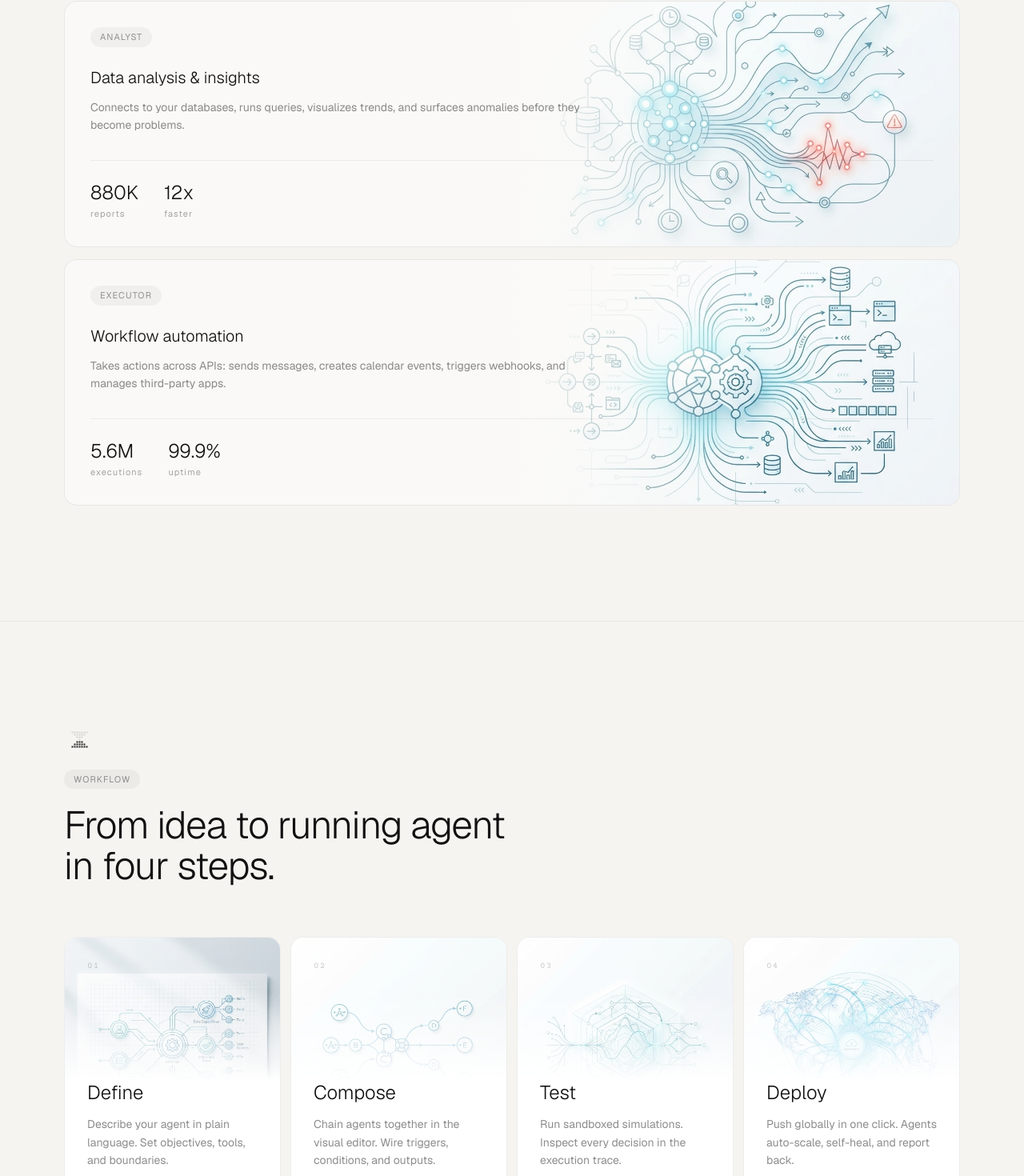
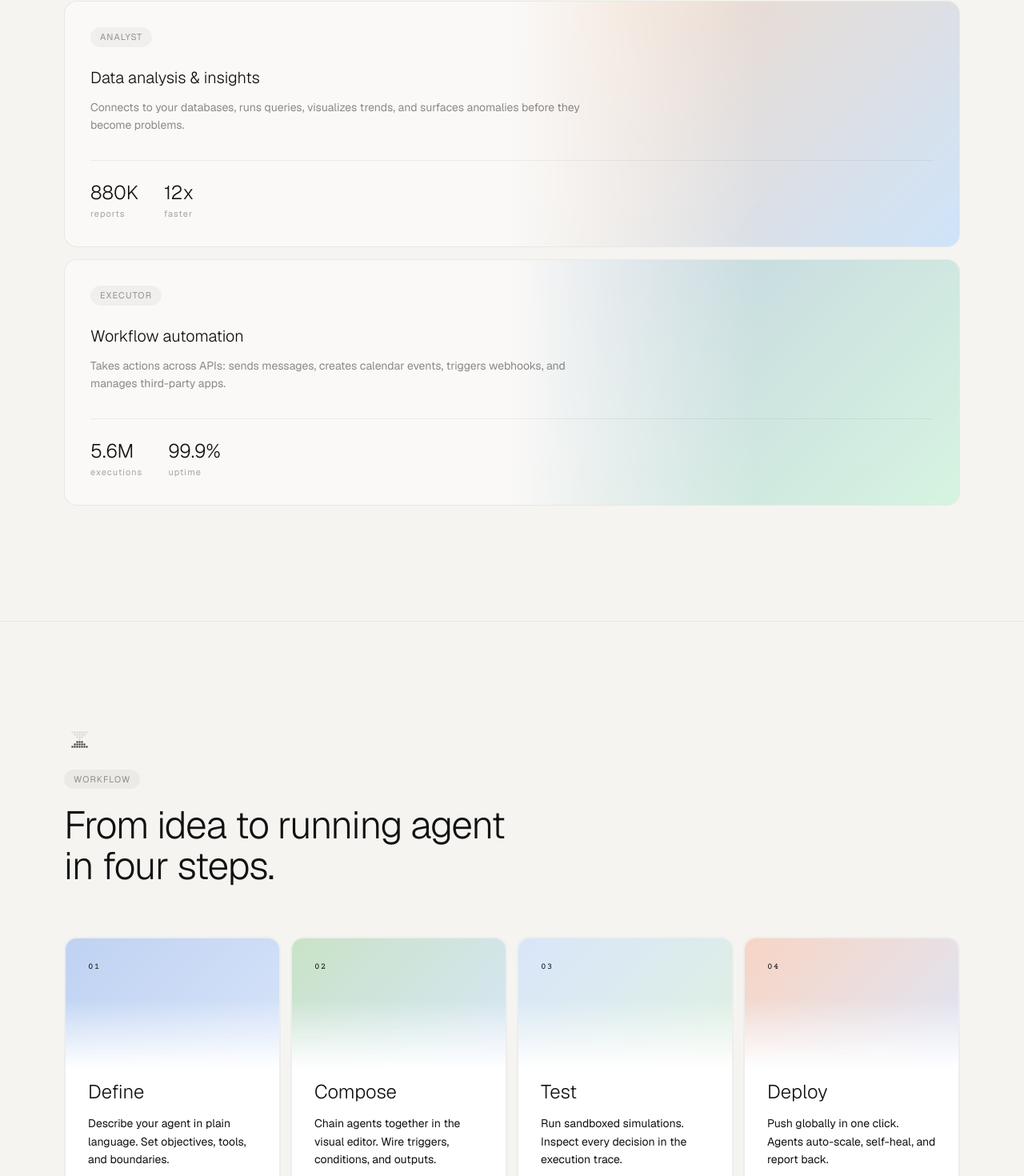
Before and after one commit to Anukalpdixit/agentic-build-orchestrate-a, a Next.js app: page / in a window 1280 px wide. Shown: the part 2824-4294 px from the top of the page at 80% size. Built offline with nearby package versions, Linux system fonts and the light colour scheme.

Commit message:
feat: update global color variables and apply new ORECA brand colors to UI components
Co-authored-by: Anukalp Dixit <164378634+Anukalpdixit@users.noreply.github.com>

```diff
--- a/app/globals.css
+++ b/app/globals.css
@@ -4,39 +4,50 @@
 @custom-variant dark (&:is(.dark *));
 
 :root {
-  --background: oklch(1 0 0);
-  --foreground: oklch(0.145 0 0);
+  /* ORECA Brand Colors: Calm Intelligence */
+  --sky-blue-dark: oklch(0.52 0.16 260);     /* Deep sky blue #1e5a96 */
+  --sky-blue: oklch(0.65 0.13 260);          /* Medium sky blue #4da6ff */
+  --sky-blue-light: oklch(0.80 0.08 260);    /* Light sky blue #b3d9ff */
+  --soft-green: oklch(0.72 0.12 142);        /* Soft green #6ee7a0 */
+  --soft-green-light: oklch(0.85 0.08 142);  /* Very light green #d4f9e8 */
+  --warm-orange: oklch(0.62 0.18 47);        /* Warm orange #e87722 (softened) */
+  --warm-orange-light: oklch(0.75 0.12 47);  /* Light orange #f5b899 */
+  --neutral-gray: oklch(0.96 0.01 0);        /* Very light gray #f5f5f4 */
+  --neutral-dark: oklch(0.25 0 0);           /* Dark gray/charcoal #3a3a3a */
+
+  --background: var(--neutral-gray);
+  --foreground: var(--neutral-dark);
   --card: oklch(1 0 0);
-  --card-foreground: oklch(0.145 0 0);
+  --card-foreground: var(--neutral-dark);
   --popover: oklch(1 0 0);
-  --popover-foreground: oklch(0.145 0 0);
-  --primary: oklch(0.205 0 0);
-  --primary-foreground: oklch(0.985 0 0);
-  --secondary: oklch(0.97 0 0);
-  --secondary-foreground: oklch(0.205 0 0);
-  --muted: oklch(0.97 0 0);
-  --muted-foreground: oklch(0.556 0 0);
-  --accent: oklch(0.97 0 0);
-  --accent-foreground: oklch(0.205 0 0);
+  --popover-foreground: var(--neutral-dark);
+  --primary: var(--sky-blue-dark);
+  --primary-foreground: oklch(1 0 0);
+  --secondary: var(--soft-green);
+  --secondary-foreground: var(--neutral-dark);
+  --muted: var(--neutral-gray);
+  --muted-foreground: oklch(0.5 0 0);
+  --accent: var(--warm-orange);
+  --accent-foreground: oklch(1 0 0);
   --destructive: oklch(0.577 0.245 27.325);
   --destructive-foreground: oklch(0.577 0.245 27.325);
-  --border: oklch(0.922 0 0);
-  --input: oklch(0.922 0 0);
-  --ring: oklch(0.708 0 0);
-  --chart-1: oklch(0.646 0.222 41.116);
-  --chart-2: oklch(0.6 0.118 184.704);
-  --chart-3: oklch(0.398 0.07 227.392);
-  --chart-4: oklch(0.828 0.189 84.429);
-  --chart-5: oklch(0.769 0.188 70.08);
+  --border: var(--sky-blue-light);
+  --input: var(--neutral-gray);
+  --ring: var(--sky-blue);
+  --chart-1: var(--sky-blue);
+  --chart-2: var(--soft-green);
+  --chart-3: var(--warm-orange);
+  --chart-4: var(--sky-blue-light);
+  --chart-5: var(--soft-green-light);
   --radius: 0.625rem;
-  --sidebar: oklch(0.985 0 0);
-  --sidebar-foreground: oklch(0.145 0 0);
-  --sidebar-primary: oklch(0.205 0 0);
-  --sidebar-primary-foreground: oklch(0.985 0 0);
-  --sidebar-accent: oklch(0.97 0 0);
-  --sidebar-accent-foreground: oklch(0.205 0 0);
-  --sidebar-border: oklch(0.922 0 0);
-  --sidebar-ring: oklch(0.708 0 0);
+  --sidebar: var(--neutral-gray);
+  --sidebar-foreground: var(--neutral-dark);
+  --sidebar-primary: var(--sky-blue-dark);
+  --sidebar-primary-foreground: oklch(1 0 0);
+  --sidebar-accent: var(--soft-green);
+  --sidebar-accent-foreground: var(--neutral-dark);
+  --sidebar-border: var(--sky-blue-light);
+  --sidebar-ring: var(--sky-blue);
 }
 
 .dark {
--- a/app/page.tsx
+++ b/app/page.tsx
@@ -321,27 +321,32 @@ export default function AgenticPage() {
               { n: "03", title: "Test",    desc: "Run sandboxed simulations. Inspect every decision in the execution trace.", delay: 140, img: "/images/workflow-test.png" },
               { n: "04", title: "Deploy",  desc: "Push globally in one click. Agents auto-scale, self-heal, and report back.", delay: 200, img: "/images/workflow-deploy.png" },
             ].map((step) => (
-              <BentoCard key={step.n} className="relative overflow-hidden flex flex-col min-h-[320px]" delay={step.delay}>
-                {/* Image at top — mask fades it out strongly before the bottom edge */}
-                <div className="absolute inset-x-0 top-0 h-56 pointer-events-none">
-                  <img
-                    src={step.img}
-                    alt={step.title}
-                    className="w-full h-full object-cover object-top"
+              <BentoCard key={step.n} className="relative overflow-hidden flex flex-col min-h-[320px] border-2 border-sky-blue-light/30 bg-gradient-to-br from-sky-blue-light/5 to-soft-green-light/5" delay={step.delay}>
+                {/* Elegant gradient placeholder for illustration */}
+                <div className="absolute inset-x-0 top-0 h-48 pointer-events-none opacity-40">
+                  <div
+                    className="w-full h-full"
                     style={{
-                      maskImage: "linear-gradient(to bottom, black 0%, black 30%, transparent 80%)",
-                      WebkitMaskImage: "linear-gradient(to bottom, black 0%, black 30%, transparent 80%)",
+                      background: step.n === "01"
+                        ? "linear-gradient(135deg, var(--sky-blue) 0%, var(--sky-blue-light) 100%)"
+                        : step.n === "02"
+                        ? "linear-gradient(135deg, var(--soft-green) 0%, var(--sky-blue-light) 100%)"
+                        : step.n === "03"
+                        ? "linear-gradient(135deg, var(--sky-blue-light) 0%, var(--soft-green-light) 100%)"
+                        : "linear-gradient(135deg, var(--warm-orange-light) 0%, var(--sky-blue-light) 100%)",
+                      maskImage: "linear-gradient(to bottom, black 0%, black 40%, transparent 85%)",
+                      WebkitMaskImage: "linear-gradient(to bottom, black 0%, black 40%, transparent 85%)",
                     }}
                   />
                 </div>
                 {/* Number top-left */}
                 <div className="relative z-10 p-7">
-                  <span className="font-pixel text-[11px] text-black/20 tracking-widest block">{step.n}</span>
+                  <span className="font-pixel text-[11px] text-sky-blue/40 tracking-widest block">{step.n}</span>
                 </div>
                 {/* Text pushed further down */}
                 <div className="relative z-10 px-7 pb-7 mt-auto pt-16">
-                  <h3 className="text-2xl font-light mb-3">{step.title}</h3>
-                  <p className="text-sm text-black/45 leading-relaxed">{step.desc}</p>
+                  <h3 className="text-2xl font-light mb-3 text-neutral-dark">{step.title}</h3>
+                  <p className="text-sm text-neutral-dark/50 leading-relaxed">{step.desc}</p>
                 </div>
               </BentoCard>
             ))}
--- a/components/stacking-agent-cards.tsx
+++ b/components/stacking-agent-cards.tsx
@@ -8,28 +8,32 @@ const AGENTS = [
     title: "Web & data research",
     desc: "Autonomously browses the web, extracts structured data, synthesizes reports from multiple sources with citations.",
     stats: [{ v: "2.4M", l: "tasks run" }, { v: "98.2%", l: "accuracy" }],
-    img: "/images/agent-researcher.png",
+    gradientFrom: "#4da6ff",
+    gradientTo: "#6ee7a0",
   },
   {
     label: "CODER",
     title: "Code generation & review",
     desc: "Writes, refactors, and reviews code across 40+ languages. Runs tests, fixes bugs, opens pull requests automatically.",
     stats: [{ v: "1.1M", l: "PRs merged" }, { v: "3.2s", l: "avg response" }],
-    img: "/images/agent-coder.png",
+    gradientFrom: "#6ee7a0",
+    gradientTo: "#e87722",
   },
   {
     label: "ANALYST",
     title: "Data analysis & insights",
     desc: "Connects to your databases, runs queries, visualizes trends, and surfaces anomalies before they become problems.",
     stats: [{ v: "880K", l: "reports" }, { v: "12x", l: "faster" }],
-    img: "/images/agent-analyst.png",
+    gradientFrom: "#e87722",
+    gradientTo: "#4da6ff",
   },
   {
     label: "EXECUTOR",
     title: "Workflow automation",
     desc: "Takes actions across APIs: sends messages, creates calendar events, triggers webhooks, and manages third-party apps.",
     stats: [{ v: "5.6M", l: "executions" }, { v: "99.9%", l: "uptime" }],
-    img: "/images/agent-executor.png",
+    gradientFrom: "#1e5a96",
+    gradientTo: "#6ee7a0",
   },
 ]
 
@@ -98,28 +102,25 @@ export function StackingAgentCards() {
             >
               <div className="group relative bg-[#faf9f7] rounded-2xl border border-black/[0.07] overflow-hidden cursor-pointer">
 
-                {/* ── MOBILE: image top, fades out at bottom ── */}
-                {agent.img && (
-                  <div className="relative w-full h-52 pointer-events-none md:hidden">
-                    <img
-                      src={agent.img}
-                      alt={agent.label}
-                      className="absolute inset-0 w-full h-full object-cover object-center"
+                {/* ── MOBILE: gradient top, fades out at bottom ── */}
+                <div className="relative w-full h-52 pointer-events-none md:hidden opacity-30">
+                  <div
+                    className="absolute inset-0"
                     style={{
+                      background: `linear-gradient(135deg, ${agent.gradientFrom} 0%, ${agent.gradientTo} 100%)`,
                       maskImage: "linear-gradient(to bottom, black 0%, black 35%, transparent 85%)",
                       WebkitMaskImage: "linear-gradient(to bottom, black 0%, black 35%, transparent 85%)",
                     }}
                   />
                 </div>
-                )}
 
-                {/* ── DESKTOP: image right, fades out at left (absolute) ── */}
-                {agent.img && (
-                  <div className="hidden md:block absolute inset-y-0 right-0 w-1/2 pointer-events-none">
-                    <img
-                      src={agent.img}
-                      alt={agent.label}
-                      className="w-full h-full object-cover object-center"
+                {/* ── DESKTOP: gradient right, fades out at left (absolute) ── */}
+                <div className="hidden md:block absolute inset-y-0 right-0 w-1/2 pointer-events-none opacity-25">
+                  <div
+                    className="w-full h-full"
+                    style={{
+                      background: `linear-gradient(135deg, ${agent.gradientFrom} 0%, ${agent.gradientTo} 100%)`,
+                    }}
                   />
                   <div
                     className="absolute inset-0"
@@ -128,7 +129,6 @@ export function StackingAgentCards() {
                     }}
                   />
                 </div>
-                )}
 
                 {/* Text content */}
                 <div
```
Lines whose indentation alone changed are shown as unchanged.
